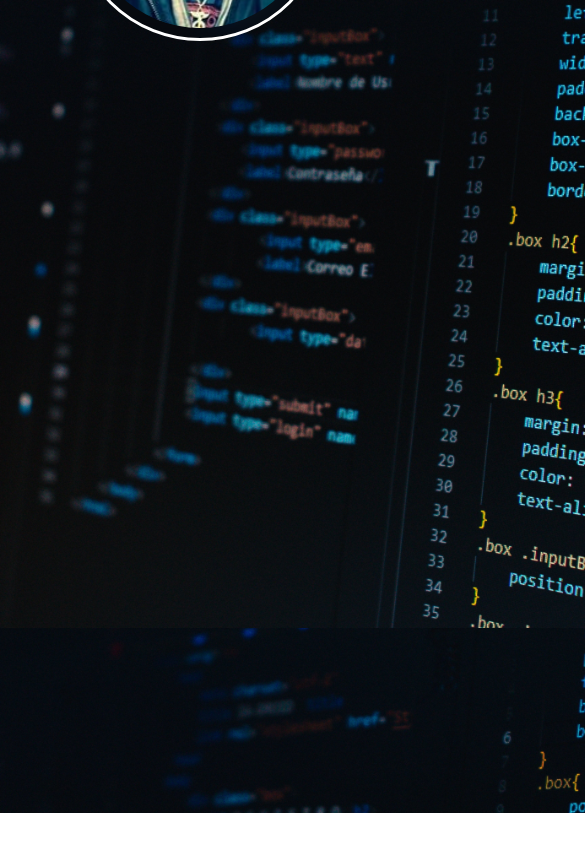
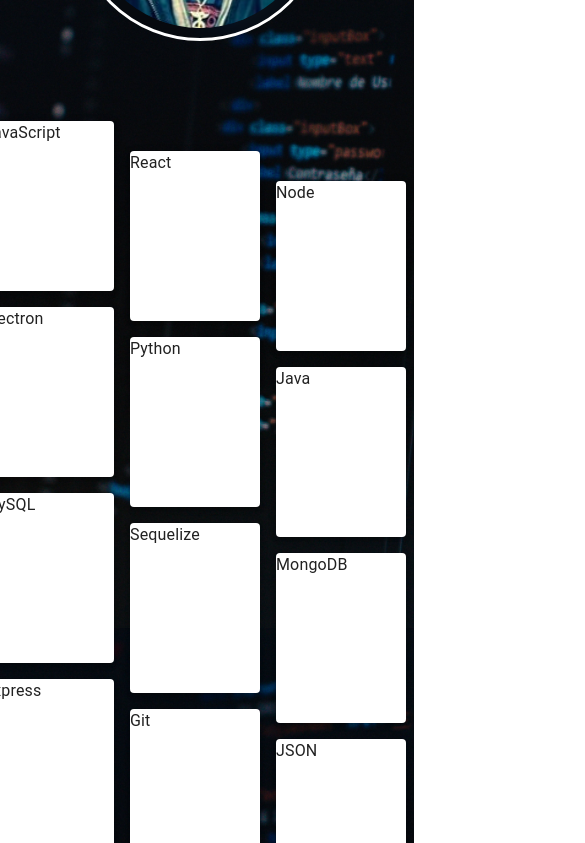
Before and after one commit to omiinaya/nextjs, a Next.js app: page / in a window 390 px wide. Shown: the part 1060-1903 px from the top of the page, 585 px wide, since content can reach past the window. Before the commit the page ends 1873 px from the top, so only its background shows below. Built offline with nearby package versions, Linux system fonts and the light colour scheme; a web font is replaced by a local one.

Commit message:
not perfect but improving cards on mobile.

```diff
--- a/components/Cards.js
+++ b/components/Cards.js
@@ -4,6 +4,49 @@
 
 export default function Cards(props) {
     return (
+        <Box>
+            {props.mobile ? (
+                <Box>
+                    <Box sx={{ display: 'flex' }}>
+                        {props.cards.slice(0, props.cards.length / 2).map((card, index) => (
+                            <Grow
+                                in={props.visible}
+                                key={card}
+                                style={{
+                                    //transformOrigin: '0 0 0',
+                                    transform: `translateY(${(index + 0) * 30}px)`
+                                }}
+                                {...(props.visible ? { timeout: (index + 1) * 500 } : {})}
+                            >
+                                <Paper sx={{ m: 1 }} elevation={4}>
+                                    <Box sx={{ width: 130, height: 170 }}>
+                                        {card}
+                                    </Box>
+                                </Paper>
+                            </Grow>
+                        ))}
+                    </Box>
+                    <Box sx={{ display: 'flex' }}>
+                        {props.cards.slice(props.cards.length / 2, props.cards.length).map((card, index) => (
+                            <Grow
+                                in={props.visible}
+                                key={card}
+                                style={{
+                                    //transformOrigin: '0 0 0',
+                                    transform: `translateY(${(index + 0) * 30}px)`
+                                }}
+                                {...(props.visible ? { timeout: (index + 4) * 500 } : {})}
+                            >
+                                <Paper sx={{ m: 1 }} elevation={4}>
+                                    <Box sx={{ width: 130, height: 170 }}>
+                                        {card}
+                                    </Box>
+                                </Paper>
+                            </Grow>
+                        ))}
+                    </Box>
+                </Box>
+            ) : (
                 <Box sx={{ display: 'flex' }}>
                     {props.cards.map((card, index) => (
                         <Grow
@@ -23,5 +66,7 @@
                         </Grow>
                     ))}
                 </Box>
+            )}
+        </Box>
     )
 }
--- a/components/Skills.js
+++ b/components/Skills.js
@@ -15,36 +15,66 @@
         <Box sx={{
             height: 'fit-content'
         }}>
-            <Box
-                display='flex'
-                justifyContent='center'
-            >
             <VisibilitySensor
                 onChange={(e) => { if (e) setVisible1(e) }}
             >
-                    <Cards cards={cards1} visible={visible1} />
-                </VisibilitySensor>
-            </Box>
                 <Box
-                display='flex'
+                    display={{ xs: 'none', sm: 'none', md: 'flex', lg: 'flex' }}
                     justifyContent='center'
                 >
+                    <Cards cards={cards1} visible={visible1} mobile={false} />
+                </Box>
+            </VisibilitySensor>
+            <VisibilitySensor
+                onChange={(e) => { if (e) setVisible1(e) }}
+            >
+                <Box
+                    display={{ xs: 'flex', sm: 'flex', md: 'none', lg: 'none' }}
+                    justifyContent='center'
+                >
+                    <Cards cards={cards1} visible={visible1} mobile={true} />
+                </Box>
+            </VisibilitySensor>
             <VisibilitySensor
                 onChange={(e) => { if (e) setVisible2(e) }}
             >
-                    <Cards cards={cards2} visible={visible2} />
-                </VisibilitySensor>
-            </Box>
                 <Box
-                display='flex'
+                    display={{ xs: 'none', sm: 'none', md: 'flex', lg: 'flex' }}
                     justifyContent='center'
                 >
+                    <Cards cards={cards2} visible={visible2} mobile={false} />
+                </Box>
+            </VisibilitySensor>
+            <VisibilitySensor
+                onChange={(e) => { if (e) setVisible2(e) }}
+            >
+                <Box
+                    display={{ xs: 'flex', sm: 'flex', md: 'none', lg: 'none' }}
+                    justifyContent='center'
+                >
+                    <Cards cards={cards2} visible={visible2} mobile={true} />
+                </Box>
+            </VisibilitySensor>
             <VisibilitySensor
                 onChange={(e) => { if (e) setVisible3(e) }}
             >
-                    <Cards cards={cards3} visible={visible3} />
+                <Box
+                    display={{ xs: 'none', sm: 'none', md: 'flex', lg: 'flex' }}
+                    justifyContent='center'
+                >
+                    <Cards cards={cards3} visible={visible3} mobile={false} />
+                </Box>
             </VisibilitySensor>
+            <VisibilitySensor
+                onChange={(e) => { if (e) setVisible3(e) }}
+            >
+                <Box
+                    display={{ xs: 'flex', sm: 'flex', md: 'none', lg: 'none' }}
+                    justifyContent='center'
+                >
+                    <Cards cards={cards3} visible={visible3} mobile={true} />
                 </Box>
+            </VisibilitySensor>
         </Box>
     );
 }
```
Lines whose indentation alone changed are shown as unchanged.
